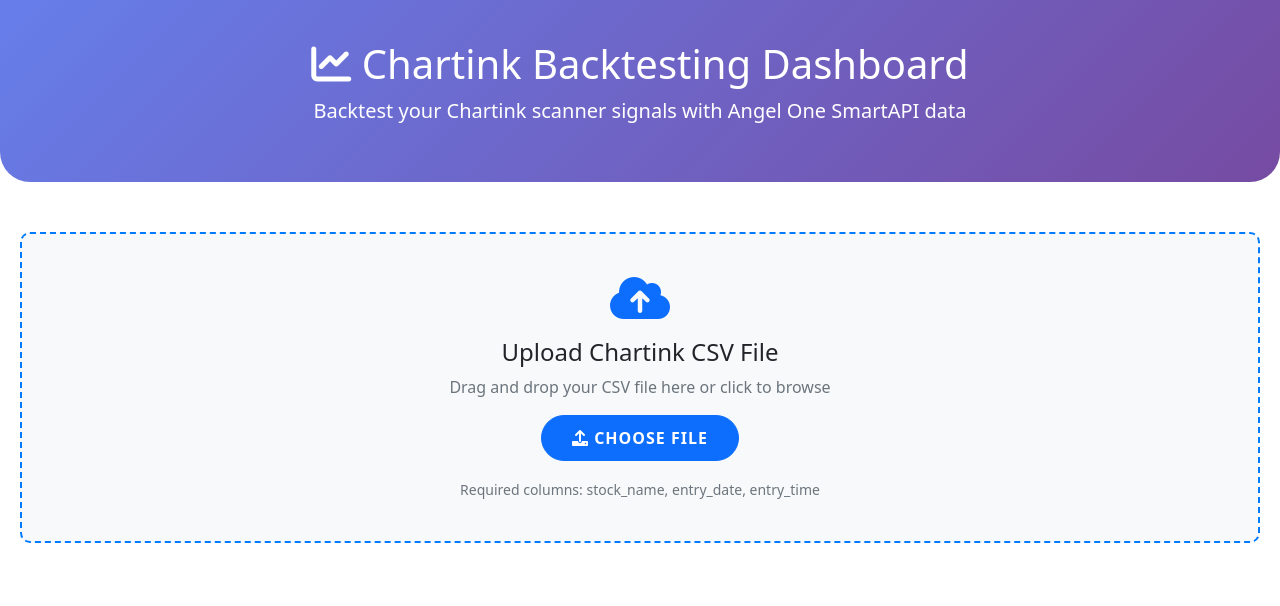
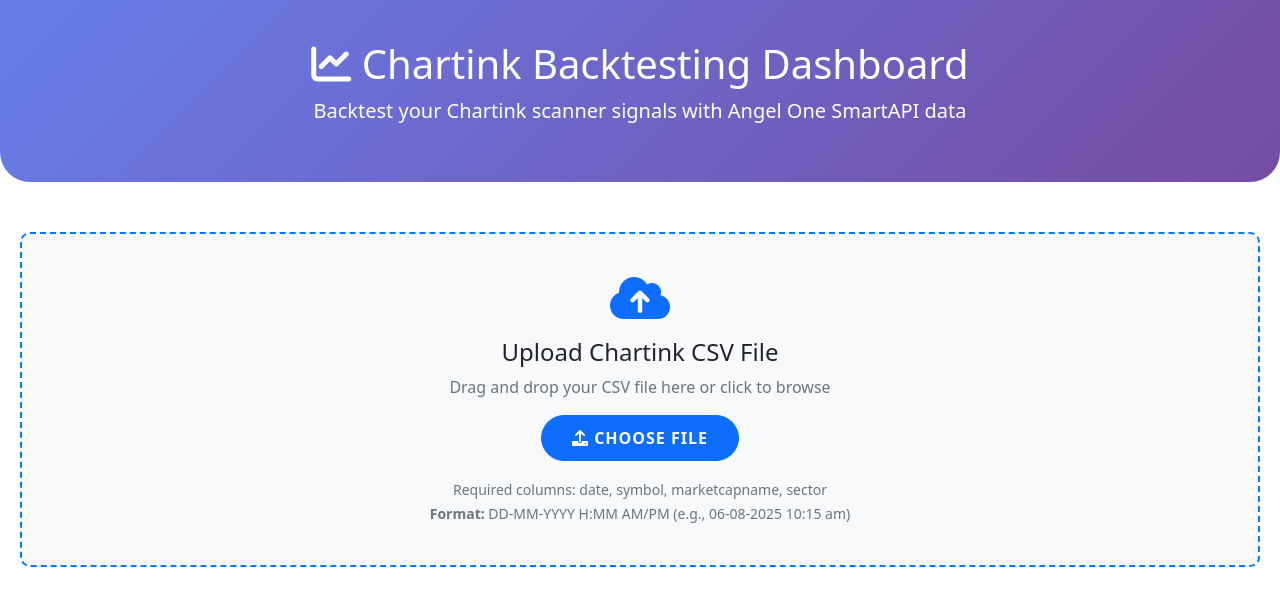
Before and after one commit to jsia5678/chartink_dashboard_angelone, a Flask app: page / in a window 1280 px wide. Shown: the top 606 px of the page. Run offline with Flask 3, Linux system fonts and the light colour scheme; some libraries are stand-ins or nearby versions.

Commit message:
Update CSV format to support Chartink format: date, symbol, marketcapname, sector

```diff
--- a/app.py
+++ b/app.py
@@ -48,19 +48,24 @@ def upload_file():
         # Read CSV file
         df = pd.read_csv(file)
 
-        # Validate required columns
-        required_columns = ['stock_name', 'entry_date', 'entry_time']
-        missing_columns = [col for col in required_columns if col not in df.columns]
-
-        if missing_columns:
+        # Validate required columns - check for your CSV format
+        if 'date' in df.columns and 'symbol' in df.columns:
+            # Your CSV format: date, symbol, marketcapname, sector
+            df['entry_datetime'] = pd.to_datetime(df['date'], format='%d-%m-%Y %I:%M %p')
+            df['stock_name'] = df['symbol']
+        elif 'stock_name' in df.columns and 'entry_date' in df.columns and 'entry_time' in df.columns:
+            # Original format: stock_name, entry_date, entry_time
+            df['entry_date'] = pd.to_datetime(df['entry_date'])
+            df['entry_datetime'] = pd.to_datetime(df['entry_date'].astype(str) + ' ' + df['entry_time'].astype(str))
+        else:
             return jsonify({
-                'error': f'Missing required columns: {", ".join(missing_columns)}',
-                'available_columns': list(df.columns)
+                'error': 'CSV must have either: (date, symbol) OR (stock_name, entry_date, entry_time)',
+                'available_columns': list(df.columns),
+                'expected_formats': [
+                    'Format 1: date, symbol, marketcapname, sector',
+                    'Format 2: stock_name, entry_date, entry_time'
+                ]
             }), 400
-
-        # Process the data
-        df['entry_date'] = pd.to_datetime(df['entry_date'])
-        df['entry_datetime'] = pd.to_datetime(df['entry_date'].astype(str) + ' ' + df['entry_time'].astype(str))
 
         uploaded_data = df
         logger.info(f"Uploaded {len(df)} trades")
--- a/templates/index.html
+++ b/templates/index.html
@@ -122,7 +122,8 @@
                     </button>
                     <div class="mt-3">
                         <small class="text-muted">
-                            Required columns: stock_name, entry_date, entry_time
+                            Required columns: date, symbol, marketcapname, sector<br>
+                            <strong>Format:</strong> DD-MM-YYYY H:MM AM/PM (e.g., 06-08-2025 10:15 am)
                         </small>
                     </div>
                 </div>
```
Also changed, not shown: sample_chartink_data.csv (+10 -11 lines), README.md.
